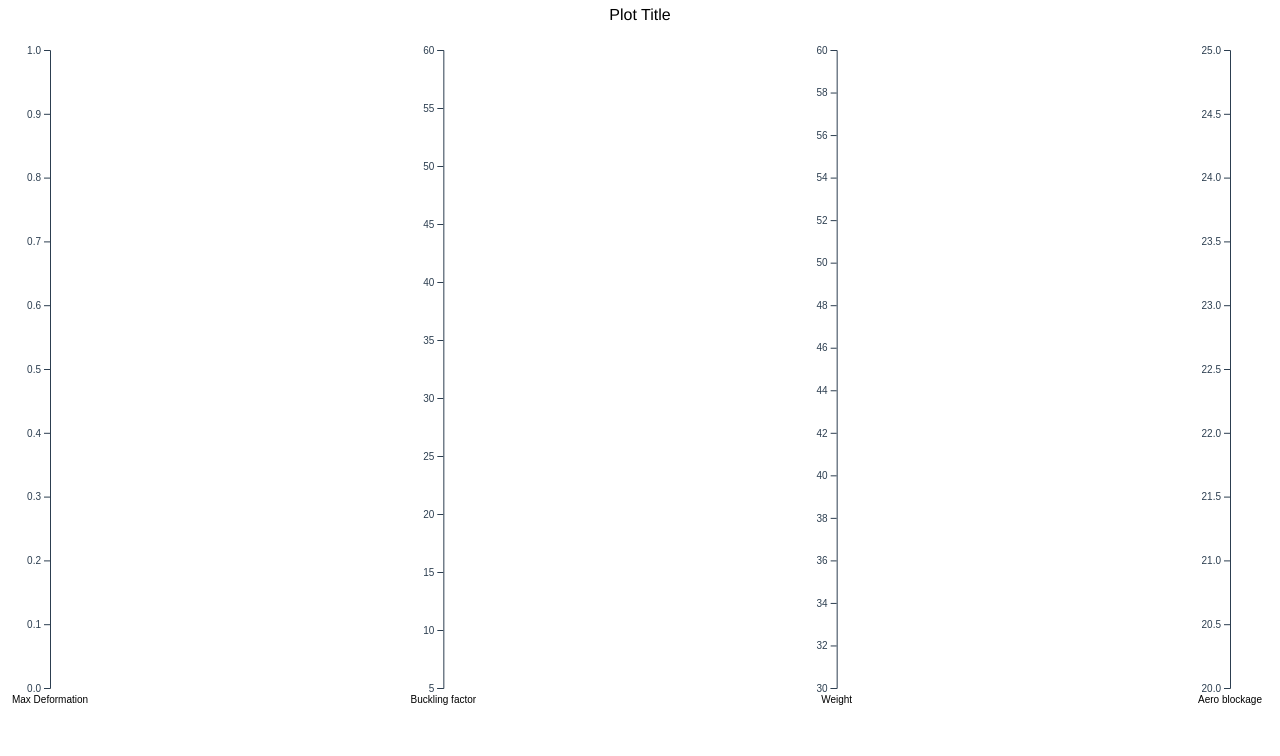
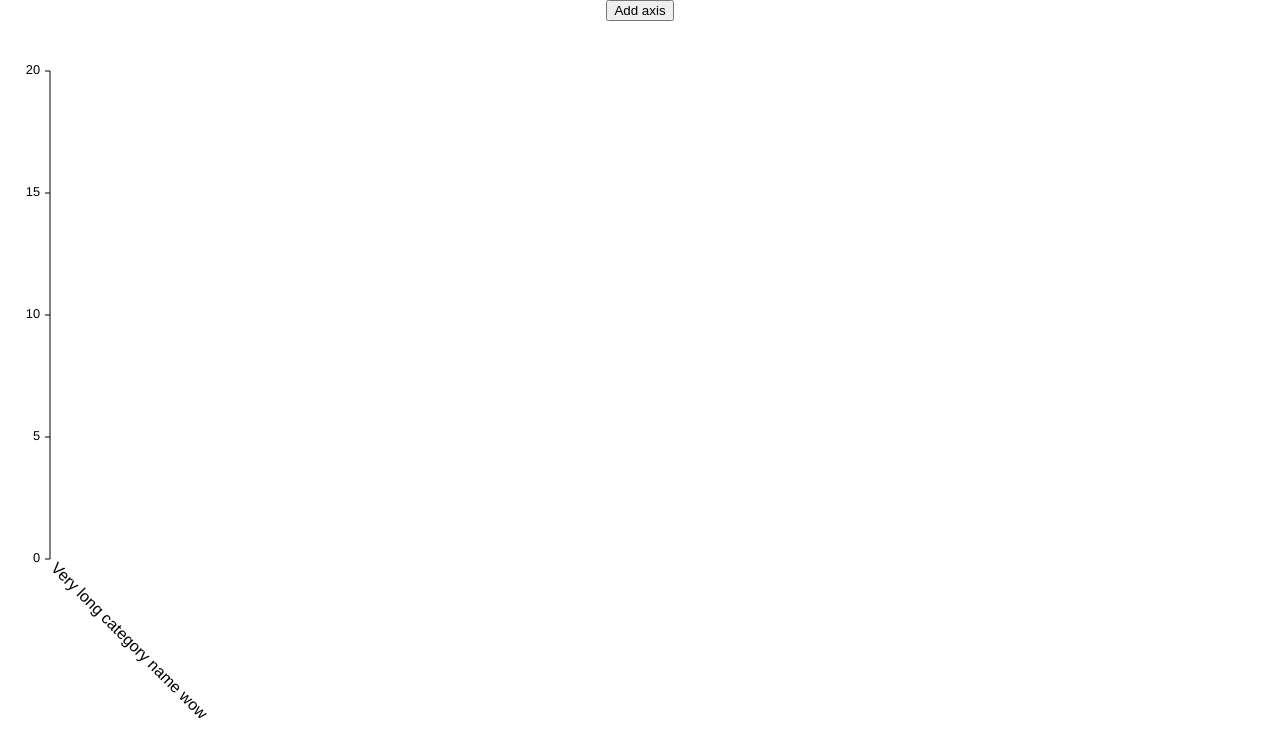
Before and after one commit to johnmartins/mdac, a Vue app: page / in a window 1280 px wide. Shown: the top 756 px of the page. Built offline with nearby package versions, Linux system fonts and the light colour scheme.

Commit message:
Vue-driven PCP

```diff
--- a/src/App.vue
+++ b/src/App.vue
@@ -42,6 +42,6 @@ $nav-height: 60px;
 .content-window {
   height: calc(100vh - $nav-height - 2px);
   overflow-y: auto;
-  overflow-x: none;
+  overflow-x: hidden;
 }
 </style>
--- /dev/null
+++ b/src/components/plots/PCPlot2.vue
@@ -0,0 +1,131 @@
+<template>
+	<div class="component-container" ref="componentContainer">
+		<button @click="addCategory">Add axis</button>
+		<div style="height: 100%;" class="svg-container" ref="svgContainer">
+			<svg class="pcp-plot svg-content-responsive" height="100%" width="100%" ref="plotCanvas">
+
+				<g
+					class="axis"
+					v-for="c in categories"
+					:key="c.position"
+					:transform="`translate(${c.position*plotParameters.horizontalOffset + plotParameters.padding} ${getPlotYBounds()[0]})`">	<!-- Axis group -->
+
+					<text
+						x="0"
+						:y="getPlotYBounds()[1]-(plotParameters.axisTitlePadding-10)"
+						class="title"
+						:transform="`rotate(${plotParameters.axisTitleRotation} 0 ${getPlotYBounds()[1]-(plotParameters.axisTitlePadding-10)})`">
+						{{c.title}}
+					</text>
+
+					<line x1="0" y1="0" x2="0" :y2="getPlotYBounds()[1]-(plotParameters.axisTitlePadding)" stroke-width="1" stroke="black"/>
+
+					<g class="tick" v-for="(tick, tickIndex) in c.ticks" :key="tickIndex"> <!-- Tick group -->
+						<text x="-10" :y="c.scaleLinear(tick)*getAxisLength()" class="tick-string">{{tick}}</text>
+						<line x1="0" :y1="c.scaleLinear(tick)*getAxisLength()" x2="-5" :y2="c.scaleLinear(tick)*getAxisLength()" stroke-width="1" stroke="black"/>	<!-- Top tick -->
+					</g>
+				</g>
+			</svg>
+		</div>
+	</div>
+</template>
+
+<script setup>
+import { reactive, ref, onMounted, onUpdated } from "vue"
+import * as d3 from "d3"
+
+const plotCanvas = ref(null)
+const svgContainer = ref(null)
+const componentContainer = ref(null)
+
+const plotParameters = {
+	padding: 50,
+	horizontalOffset: 200,
+	axisTitlePadding: 200,
+	axisTitleRotation: 45
+}
+
+const categories = reactive([])
+
+function addCategory() {
+	let position = 0
+	if (categories.length > 0) {
+		position = categories[categories.length - 1].position + 1
+	}
+
+	categories.push({
+		position: position,
+		title: "Very long category name wow",
+		ticks: [20, 15, 10, 5, 0],
+		scaleLinear: d3.scaleLinear().range([0, 1]).domain([20, 0]),
+		ub: 20,
+		lb: 0
+	})
+
+	const scale = d3.scaleLinear().range([0, 1]).domain([0, 20])
+	console.log(scale(10))
+
+	plotParameters.horizontalOffset = getPlotXBounds()[1]/Math.max(1,(categories.length-1))
+}
+
+function getAxisLength () {
+	return getPlotYBounds()[1]-(plotParameters.axisTitlePadding)
+}
+
+function getPlotYBounds () {
+	const array = [plotParameters.padding, plotCanvas.value.getBoundingClientRect().height - plotParameters.padding]
+	return array
+}
+
+function getPlotXBounds () {
+	const array = [plotParameters.padding, plotCanvas.value.getBoundingClientRect().width - plotParameters.padding - plotParameters.axisTitlePadding]
+	return array
+}
+
+onMounted( () => {
+	// Add listener for resize
+
+	function updateWindow () {
+		const svg = plotCanvas.value
+		const x = componentContainer.value.clientWidth;
+		const y = componentContainer.value.clientHeight;
+		svg.style.width=x+"px"
+		svg.style.height=y+"px"
+	}
+
+	window.onresize = updateWindow
+
+	addCategory()
+})
+
+</script>
+
+<style lang="scss" scoped>
+
+.component-container {
+	height: 100%;
+	overflow: hidden;
+}
+
+.pcp-plot {
+	.axis {
+		.title {
+			stroke: transparent;
+			fill: black;
+			font-size: 1em;
+			text-anchor: start;
+		}
+
+		.tick-string {
+			stroke: transparent;
+			fill: black;
+			font-size: 0.8em;
+			text-anchor: end;
+			dominant-baseline: middle;
+		}
+	}
+}
+
+
+
+</style>
--- a/src/views/Home.vue
+++ b/src/views/Home.vue
@@ -7,7 +7,7 @@
 
 <script>
 // @ is an alias to /src
-import PCPlot from '@/components/plots/PCPlot.vue'
+import PCPlot from '@/components/plots/PCPlot2.vue'
 
 export default {
   name: 'Home',
```
